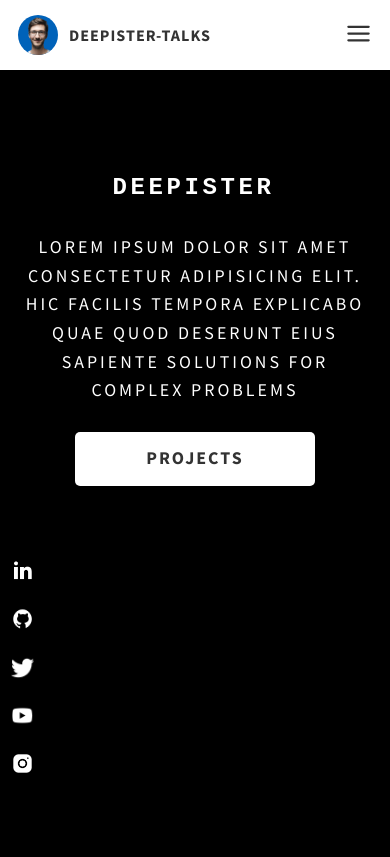
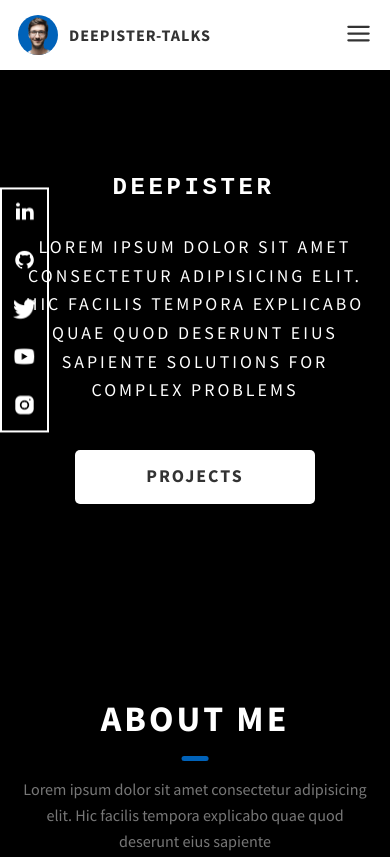
Before and after one commit to Deepi-pryor/DEEPI-WEBSITE, a website: page DEEPI-WEBSITE/index.html in a window 390 px wide. Shown: the top 857 px of the page. Drawn offline with Linux system fonts and the light colour scheme.

Commit message:
rolllback

```diff
--- a/DEEPI-WEBSITE/css/style.css
+++ b/DEEPI-WEBSITE/css/style.css
@@ -89,8 +89,8 @@ textarea {
 
 /* The typing effect */
 @keyframes typing {
-  0% { width: 0 }
-  100% { width: 100% }
+  from { width: 0 }
+  to { width: calc(100% + 0.15em) }
 }
 
 /* The typewriter cursor effect */
@@ -234,13 +234,12 @@ textarea {
     .home-hero {
       height: unset;
       min-height: unset; } }
-      .home-hero__socials {
-        position: relative; /* Change to relative positioning */
-        transform: none; /* Remove translateY */
-        text-align: center; /* Center the social icons */
-        margin-top: 1rem; /* Add some margin to separate from info */
-      }
-
+  .home-hero__socials {
+    position: absolute;
+    top: 50%;
+    border: 2px solid #ffffff;
+    border-left: 2px solid #ffffff;
+    transform: translateY(-50%); }
 
   .home-hero__mouse-scroll-cont {
     position: absolute;
@@ -272,20 +271,16 @@ textarea {
     width: 92%; }
     @media only screen and (max-width: 37.5em) {
       .home-hero__content {
-        padding: 19rem 0 6rem 0; /* Adjusted padding */
+        padding: 19rem 0 13rem 0;
         margin: auto;
         position: static;
-        transform: translate(0, 0);
-      }
-        .home-hero__info {
-          margin: 3rem auto;
-          max-width: 80rem;
-        }
-
-        .home-hero__cta {
-          margin-top: 2rem;
-          text-align: center;
-        }
+        transform: translate(0, 0); } }
+  .home-hero__info {
+    margin: 3rem auto 0 auto;
+    max-width: 80rem; }
+  .home-hero__cta {
+    margin-top: 5rem;
+    text-align: center; }
 
 .about {
   background: black;
```
